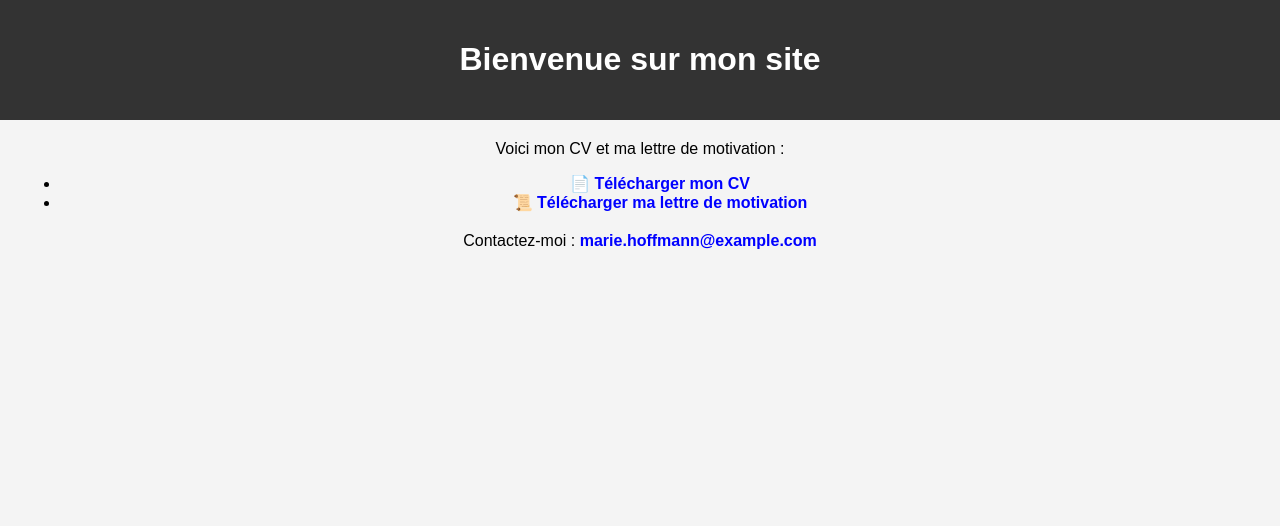
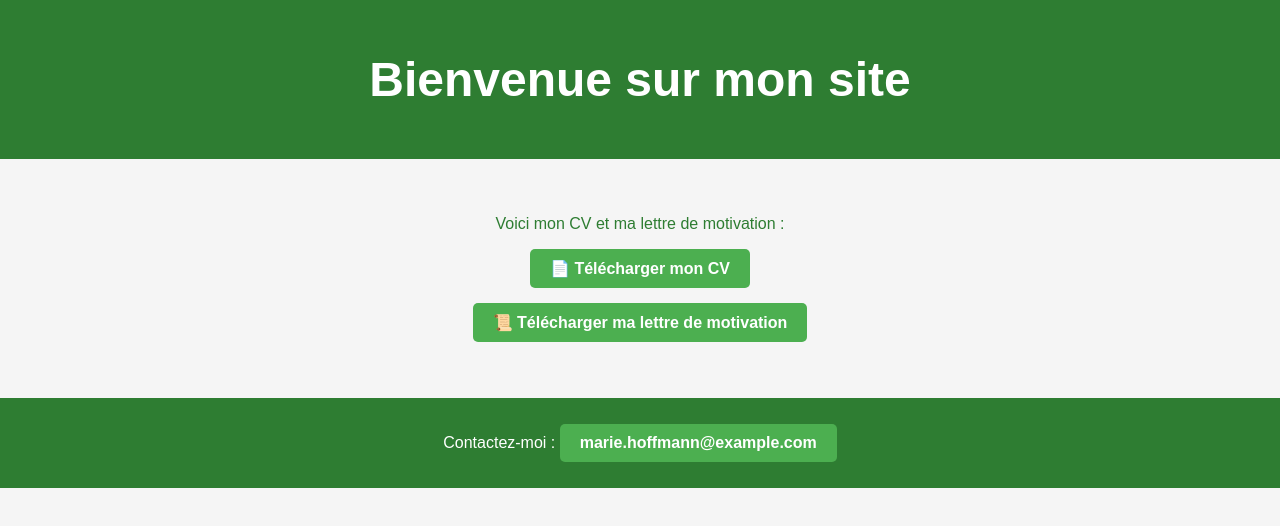
Before and after one commit to maryhoffmann/mon.stage, a plain HTML site: page index.html in a window 1280 px wide. Drawn offline with Linux system fonts and the light colour scheme.

Commit message:
Update style.css

```diff
--- a/style.css
+++ b/style.css
@@ -21,3 +21,72 @@ a {
 a:hover {
     color: darkblue;
 }
+/* 🎨 Palette de verts */
+:root {
+    --vert-fonce: #2E7D32;
+    --vert-moyen: #4CAF50;
+    --vert-clair: #A5D6A7;
+    --blanc: #ffffff;
+    --gris-clair: #f5f5f5;
+}
+
+/* 🌿 Style global */
+body {
+    font-family: 'Arial', sans-serif;
+    text-align: center;
+    background-color: var(--gris-clair);
+    color: var(--vert-fonce);
+    margin: 0;
+    padding: 0;
+}
+
+/* 🏡 En-tête */
+header {
+    background-color: var(--vert-fonce);
+    color: var(--blanc);
+    padding: 20px;
+    font-size: 24px;
+}
+
+/* 📄 Contenu principal */
+main {
+    padding: 20px;
+}
+
+/* 📜 Liste de liens */
+ul {
+    list-style: none;
+    padding: 0;
+}
+
+li {
+    margin: 15px 0;
+}
+
+/* 🔗 Liens */
+a {
+    display: inline-block;
+    text-decoration: none;
+    font-weight: bold;
+    color: var(--blanc);
+    background-color: var(--vert-moyen);
+    padding: 10px 20px;
+    border-radius: 5px;
+    transition: background 0.3s ease-in-out;
+}
+
+a:hover {
+    background-color: var(--vert-fonce);
+}
+
+/* 📩 Pied de page */
+footer {
+    margin-top: 20px;
+    padding: 10px;
+    background-color: var(--vert-fonce);
+    color: var(--blanc);
+}
+
+footer a {
+    color: var(--blanc);
+}
```
